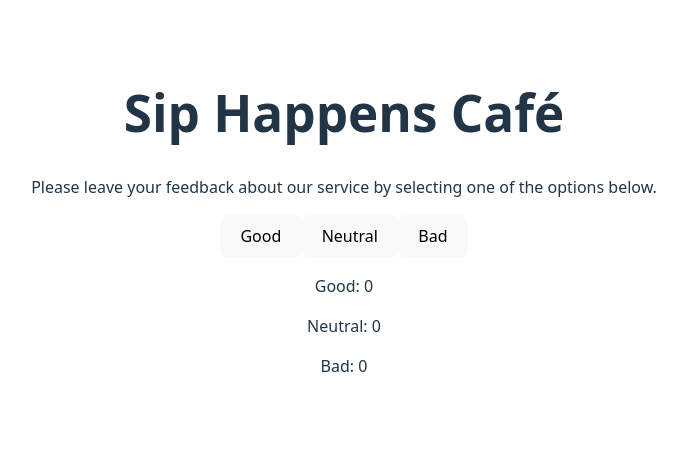
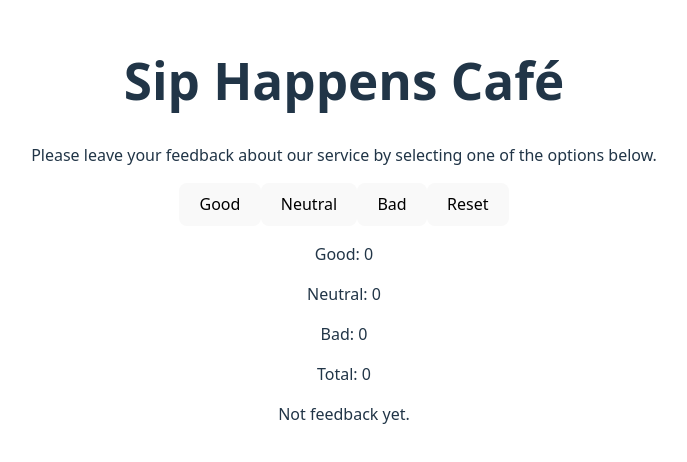
Before and after one commit to dwalczak97/react02, a React (Vite) app in the folder vite-project/: page / in a window 1280 px wide. Shown: the part 178-640 px from the top of the page, without its empty margins (296-983 px from the left). Built offline with nearby package versions, Linux system fonts and the light colour scheme.

Commit message:
reset on progres 01

```diff
--- a/vite-project/src/App.jsx
+++ b/vite-project/src/App.jsx
@@ -1,6 +1,5 @@
-import { useState } from 'react'
+import { useState, useEffect } from 'react'
  import Notification from "./components/notification.jsx"
-
 import Description from "./components/description.jsx"
 import Options from "./components/options.jsx"
 import './App.css'
@@ -12,20 +11,26 @@ const [values, setValues] = useState(
  {
   good: 0,
 	neutral: 0,
-	bad: 0
+  bad: 0
 
-});
+}
+);
 
+const totalFeedback = values.good + values.neutral + values.bad;
 
 const updateFeedback = (x) => {
   setValues({ ...values, [x]: values[x] + 1 });
  };
 
+
+//  const [visiblle, setVisible] = useEffect(false);
+
 return (
   <>
    <Description  />
     <Options updateFeedback={updateFeedback}/>
-    <Feedback values={values} />
+    <Feedback values={values} totalFeedback={totalFeedback} />
+    <Notification/>
 
 
 
--- a/vite-project/src/components/feedback.jsx
+++ b/vite-project/src/components/feedback.jsx
@@ -1,10 +1,10 @@
-const Feedback = ({values}) =>{
+const Feedback = ({values, totalFeedback}) =>{
     return(
 <>
     <p>Good: {values.good}</p>
     <p>Neutral: {values.neutral}</p>
     <p>Bad: {values.bad}</p>
-
+    <p>Total: {totalFeedback}</p>
 </>
     );
 }
--- a/vite-project/src/components/notification.jsx
+++ b/vite-project/src/components/notification.jsx
@@ -1,5 +1,5 @@
-const Notification =()=>{
-    return(
+const Notification = () =>{
+    return (
 <>
 <div>
     Not feedback yet.
--- a/vite-project/src/components/options.jsx
+++ b/vite-project/src/components/options.jsx
@@ -1,7 +1,7 @@
 
 
 
-const Options = ({updateFeedback}) =>{
+const Options = ({updateFeedback,}) =>{
 
 
 return (
@@ -9,7 +9,7 @@ return (
         <button onClick={()=>updateFeedback("good")}>Good</button>
         <button onClick={ ()=>updateFeedback("neutral")}>Neutral</button>
         <button onClick={ ()=>updateFeedback("bad")}>Bad</button>
-        {/* <button>Reset</button> */}
+        <button>Reset</button>
 
 
     </>
```
